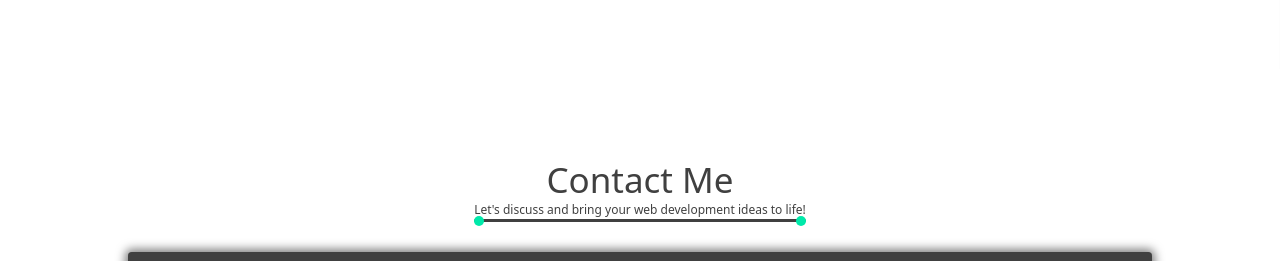
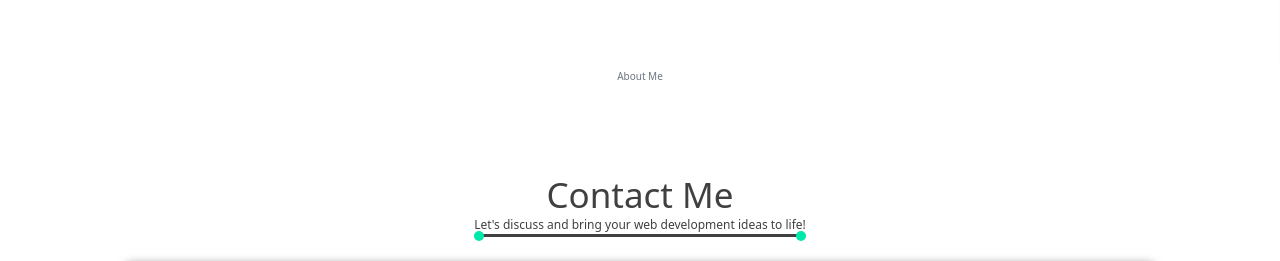
Before and after one commit to agurchu/katlegojdev, a React (Vite) app in the folder client/: page / in a window 1280 px wide. Shown: the part 665-926 px from the top of the page. Built offline with nearby package versions, Linux system fonts and the light colour scheme.

Commit message:
SectionHeading component

```diff
--- a/client/src/App.css
+++ b/client/src/App.css
@@ -0,0 +1,39 @@
+.contactMe__heading {
+  color: var(--dark);
+  max-width: 340px;
+  margin: 0 auto 30px;
+}
+
+.contactMe__heading p {
+  font-size: 1.2rem;
+}
+
+.contactMe__heading div {
+  background: var(--dark);
+  width: 100%;
+  height: 3px;
+  position: relative;
+  border-radius: var(--rounded-01);
+}
+.contactMe__heading div::before {
+  content: "";
+  background-color: var(--primary);
+  height: 10px;
+  position: absolute;
+  width: 10px;
+  border-radius: var(--rounded-01);
+  top: 50%;
+  left: 0;
+  transform: translateY(-50%);
+}
+.contactMe__heading div::after {
+  content: "";
+  background-color: var(--primary);
+  height: 10px;
+  position: absolute;
+  width: 10px;
+  border-radius: var(--rounded-01);
+  top: 50%;
+  right: 0;
+  transform: translateY(-50%);
+}
--- a/client/src/App.jsx
+++ b/client/src/App.jsx
@@ -6,6 +6,7 @@ import "bootstrap/dist/css/bootstrap.min.css";
 import ContactMe from "./portfolioContainer/contactMe/ContactMe";
 import { Route, Routes } from "react-router-dom";
 import axios from "axios";
+import AboutMe from "./portfolioContainer/aboutMe/AboutMe";
 {
   /*
 
@@ -21,8 +22,8 @@ function App() {
   return (
     <>
       <NavBar />
-
       <Profile />
+      <AboutMe />
       <ContactMe />
     </>
   );
--- /dev/null
+++ b/client/src/components/SectionHeading.jsx
@@ -0,0 +1,11 @@
+import React from "react";
+
+export default function SectionHeading({ title, body }) {
+  return (
+    <div className="contactMe__heading">
+      <h1>{title}</h1>
+      <p>{body}</p>
+      <div></div>
+    </div>
+  );
+}
--- /dev/null
+++ b/client/src/portfolioContainer/aboutMe/AboutMe.jsx
@@ -0,0 +1,5 @@
+import React from "react";
+
+export default function AboutMe() {
+  return <div className="text-secondary">About Me</div>;
+}
--- a/client/src/portfolioContainer/contactMe/ContactMe.jsx
+++ b/client/src/portfolioContainer/contactMe/ContactMe.jsx
@@ -2,6 +2,7 @@ import React, { useState } from "react";
 import contactme from "../../assets/contactme.png";
 import axios from "axios";
 import "./contactMe.css";
+import SectionHeading from "../../components/SectionHeading";
 
 export default function ContactMe() {
   const [name, setName] = useState("");
@@ -30,11 +31,11 @@ export default function ContactMe() {
 
   return (
     <div id="contact" className="contactMe container-px">
-      <div className="contactMe__heading">
-        <h1>Contact Me</h1>
-        <p>Let's discuss and bring your web development ideas to life!</p>
-        <div></div>
-      </div>
+      <SectionHeading
+        title="Contact Me"
+        body="Let's discuss and bring your web development ideas to life!"
+      />
+
       <div className="background rounded-md mx-auto form__div ">
         <h2>Get In Touch!</h2>
         <div className="contact__extra">
--- a/client/src/portfolioContainer/contactMe/contactMe.css
+++ b/client/src/portfolioContainer/contactMe/contactMe.css
@@ -3,46 +3,6 @@
   display: flex;
   padding-top: 90px !important;
   flex-direction: column;
-}
-
-.contactMe__heading {
-  color: var(--dark);
-  max-width: 340px;
-  margin: 0 auto 30px;
-}
-
-.contactMe__heading p {
-  font-size: 1.2rem;
-}
-
-.contactMe__heading div {
-  background: var(--dark);
-  width: 100%;
-  height: 3px;
-  position: relative;
-  border-radius: var(--rounded-01);
-}
-.contactMe__heading div::before {
-  content: "";
-  background-color: var(--primary);
-  height: 10px;
-  position: absolute;
-  width: 10px;
-  border-radius: var(--rounded-01);
-  top: 50%;
-  left: 0;
-  transform: translateY(-50%);
-}
-.contactMe__heading div::after {
-  content: "";
-  background-color: var(--primary);
-  height: 10px;
-  position: absolute;
-  width: 10px;
-  border-radius: var(--rounded-01);
-  top: 50%;
-  right: 0;
-  transform: translateY(-50%);
 }
 
 .form__div {
--- a/client/src/portfolioContainer/home/footer/Footer.jsx
+++ b/client/src/portfolioContainer/home/footer/Footer.jsx
@@ -3,12 +3,12 @@ import React from "react";
 export default function Footer() {
   return (
     <svg
-      className="relative block z-[1]"
+      className="relative block"
       xmlns="http://www.w3.org/210/svg"
       viewBox="0 0 1440 320"
     >
       <path
-        className="relative z-[0]"
+        className="relative "
         fill="#fff"
         fillOpacity="1"
         d="M0,128L80,154.7C160,181,320,235,480,240C640,245,800,203,960,181.3C1120,160,1280,160,1360,160L1440,160L1440,320L1360,320C1280,320,1120,320,960,320C800,320,640,320,480,320C320,320,160,320,80,320L0,320Z"
```
